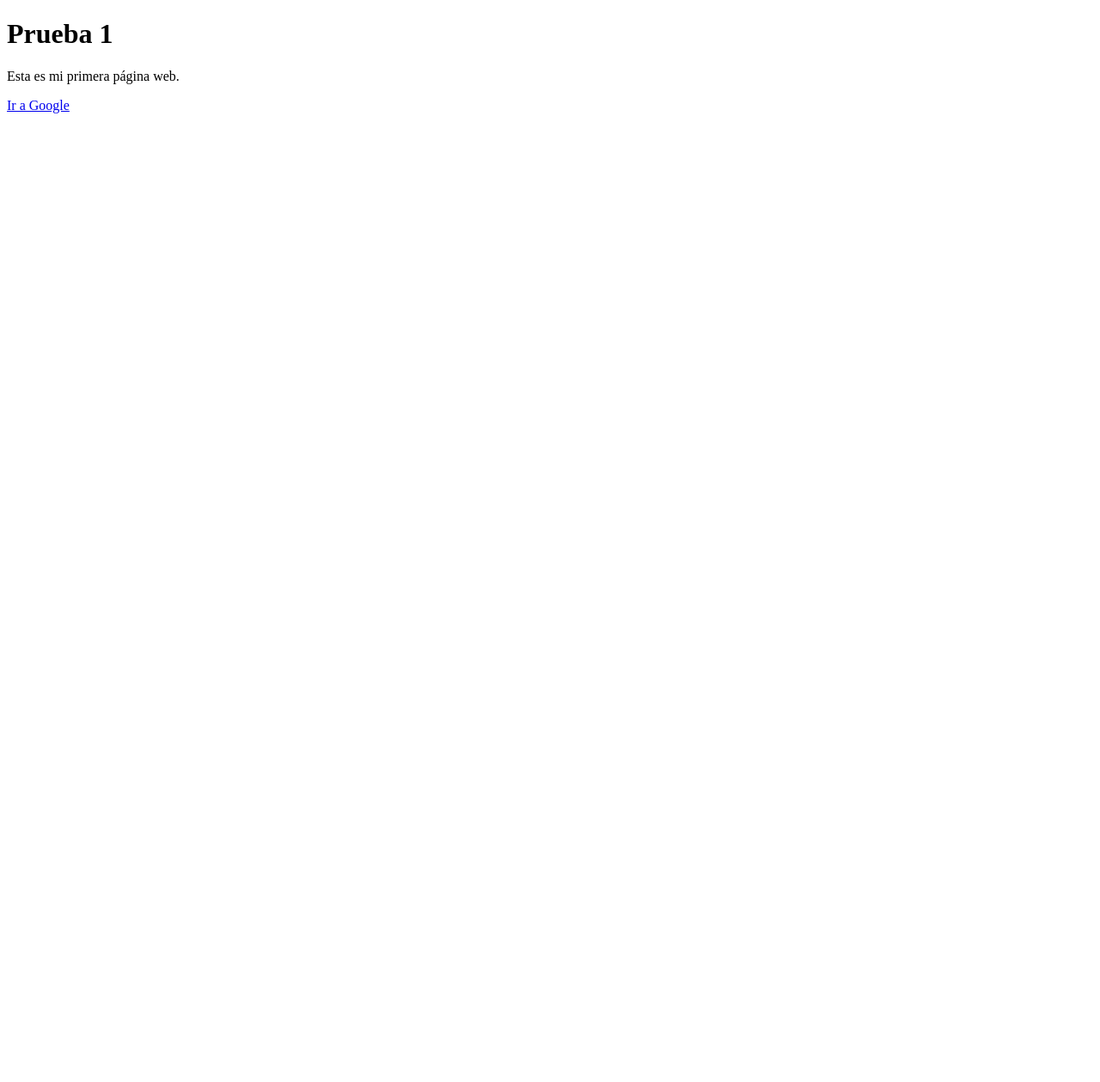
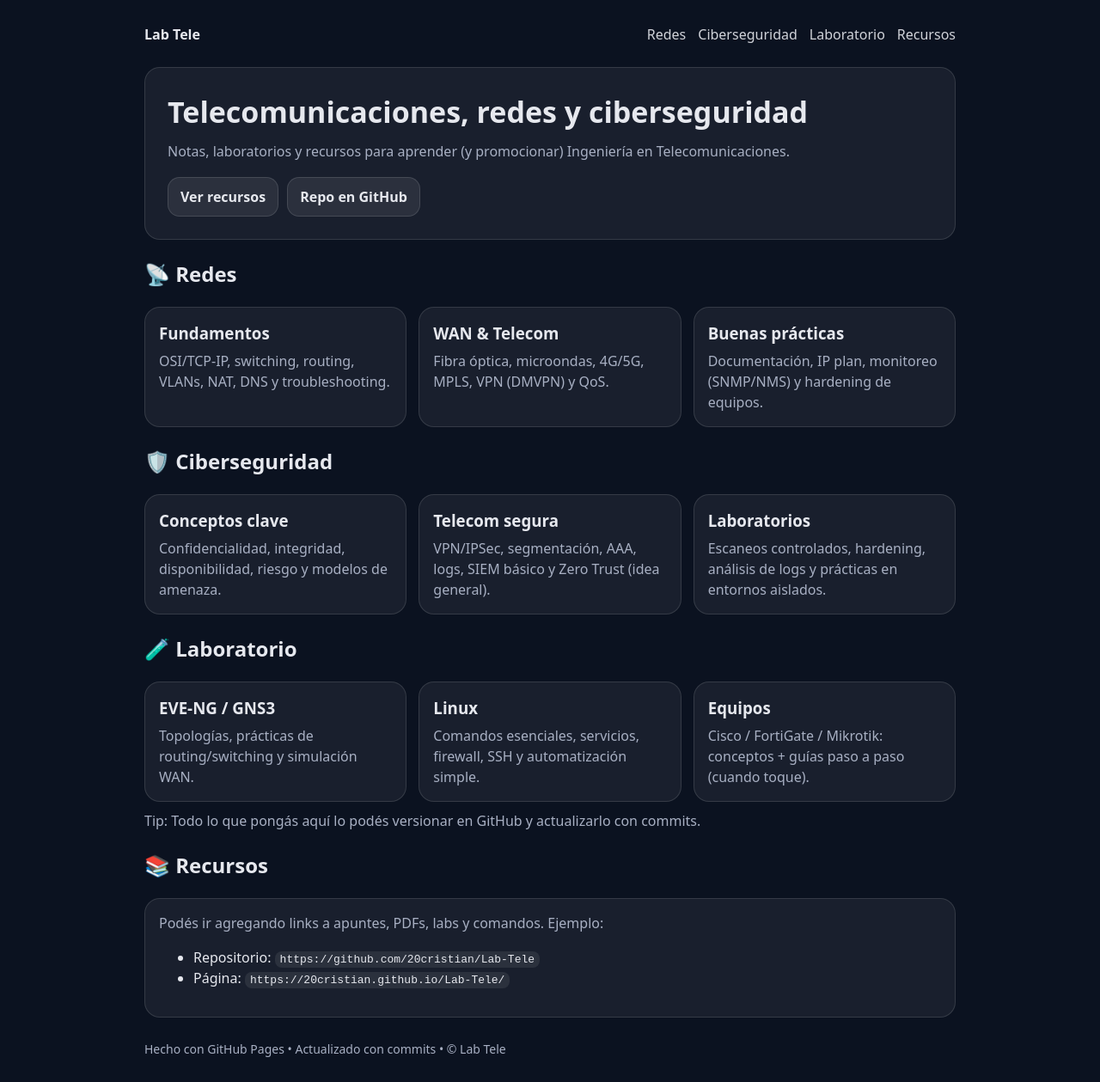
Before and after one commit to 20Cristian/Lab-Tele, a plain HTML site: page index.html in a window 1280 px wide. Shown: the whole page at 86% size. Before the commit the page ends 800 px from the top, so only its background shows below. Drawn offline with Linux system fonts and the light colour scheme.

Commit message:
index.html
segunda priueba

```diff
--- a/index.html
+++ b/index.html
@@ -3,12 +3,123 @@
 <head>
   <meta charset="utf-8" />
   <meta name="viewport" content="width=device-width, initial-scale=1" />
-  <title>Mi primera web</title>
+  <title>Lab Tele | Telecomunicaciones</title>
+  <style>
+    :root { --bg:#0b1220; --card:rgba(255,255,255,.06); --border:rgba(255,255,255,.12); --txt:#e6e8ee; --muted:#a8b0c3; }
+    *{box-sizing:border-box}
+    body{margin:0;font-family:system-ui,Arial,sans-serif;background:var(--bg);color:var(--txt);line-height:1.5}
+    a{color:inherit}
+    .wrap{max-width:1000px;margin:0 auto;padding:28px}
+    .nav{display:flex;gap:14px;align-items:center;justify-content:space-between}
+    .nav a{opacity:.9;text-decoration:none}
+    .nav a:hover{opacity:1;text-decoration:underline}
+    .hero{margin-top:26px;padding:26px;border:1px solid var(--border);border-radius:18px;background:var(--card)}
+    .hero h1{margin:0 0 8px;font-size:34px}
+    .hero p{margin:0 0 18px;color:var(--muted)}
+    .btns{display:flex;flex-wrap:wrap;gap:10px}
+    .btn{display:inline-block;padding:10px 14px;border-radius:14px;border:1px solid var(--border);background:rgba(255,255,255,.08);text-decoration:none;font-weight:600}
+    .btn:hover{background:rgba(255,255,255,.12)}
+    .grid{display:grid;grid-template-columns:repeat(auto-fit,minmax(240px,1fr));gap:14px;margin-top:16px}
+    .card{padding:16px;border:1px solid var(--border);border-radius:18px;background:var(--card)}
+    .card h3{margin:0 0 6px}
+    .card p{margin:0;color:var(--muted)}
+    .section{margin-top:22px}
+    .footer{margin-top:26px;color:var(--muted);font-size:14px}
+    code{background:rgba(255,255,255,.08);padding:2px 6px;border-radius:8px}
+  </style>
 </head>
 <body>
-  <h1> Prueba 1</h1>
-  <p>Esta es mi primera página web.</p>
+  <div class="wrap">
+    <div class="nav">
+      <div><strong>Lab Tele</strong></div>
+      <div style="display:flex;gap:14px;flex-wrap:wrap">
+        <a href="#redes">Redes</a>
+        <a href="#ciber">Ciberseguridad</a>
+        <a href="#lab">Laboratorio</a>
+        <a href="#recursos">Recursos</a>
+      </div>
+    </div>
 
-  <a href="https://www.google.com" target="_blank">Ir a Google</a>
+    <div class="hero">
+      <h1>Telecomunicaciones, redes y ciberseguridad</h1>
+      <p>Notas, laboratorios y recursos para aprender (y promocionar) Ingeniería en Telecomunicaciones.</p>
+      <div class="btns">
+        <a class="btn" href="#recursos">Ver recursos</a>
+        <a class="btn" href="https://github.com/20cristian/Lab-Tele" target="_blank" rel="noreferrer">Repo en GitHub</a>
+      </div>
+    </div>
+
+    <div class="section" id="redes">
+      <h2>📡 Redes</h2>
+      <div class="grid">
+        <div class="card">
+          <h3>Fundamentos</h3>
+          <p>OSI/TCP-IP, switching, routing, VLANs, NAT, DNS y troubleshooting.</p>
+        </div>
+        <div class="card">
+          <h3>WAN & Telecom</h3>
+          <p>Fibra óptica, microondas, 4G/5G, MPLS, VPN (DMVPN) y QoS.</p>
+        </div>
+        <div class="card">
+          <h3>Buenas prácticas</h3>
+          <p>Documentación, IP plan, monitoreo (SNMP/NMS) y hardening de equipos.</p>
+        </div>
+      </div>
+    </div>
+
+    <div class="section" id="ciber">
+      <h2>🛡️ Ciberseguridad</h2>
+      <div class="grid">
+        <div class="card">
+          <h3>Conceptos clave</h3>
+          <p>Confidencialidad, integridad, disponibilidad, riesgo y modelos de amenaza.</p>
+        </div>
+        <div class="card">
+          <h3>Telecom segura</h3>
+          <p>VPN/IPSec, segmentación, AAA, logs, SIEM básico y Zero Trust (idea general).</p>
+        </div>
+        <div class="card">
+          <h3>Laboratorios</h3>
+          <p>Escaneos controlados, hardening, análisis de logs y prácticas en entornos aislados.</p>
+        </div>
+      </div>
+    </div>
+
+    <div class="section" id="lab">
+      <h2>🧪 Laboratorio</h2>
+      <div class="grid">
+        <div class="card">
+          <h3>EVE-NG / GNS3</h3>
+          <p>Topologías, prácticas de routing/switching y simulación WAN.</p>
+        </div>
+        <div class="card">
+          <h3>Linux</h3>
+          <p>Comandos esenciales, servicios, firewall, SSH y automatización simple.</p>
+        </div>
+        <div class="card">
+          <h3>Equipos</h3>
+          <p>Cisco / FortiGate / Mikrotik: conceptos + guías paso a paso (cuando toque).</p>
+        </div>
+      </div>
+      <p style="color:var(--muted);margin-top:10px">
+        Tip: Todo lo que pongás aquí lo podés versionar en GitHub y actualizarlo con commits.
+      </p>
+    </div>
+
+    <div class="section" id="recursos">
+      <h2>📚 Recursos</h2>
+      <div class="card">
+        <p>Podés ir agregando links a apuntes, PDFs, labs y comandos. Ejemplo:</p>
+        <ul>
+          <li>Repositorio: <code>https://github.com/20cristian/Lab-Tele</code></li>
+          <li>Página: <code>https://20cristian.github.io/Lab-Tele/</code></li>
+        </ul>
+      </div>
+    </div>
+
+    <div class="footer">
+      Hecho con GitHub Pages • Actualizado con commits • © Lab Tele
+    </div>
+  </div>
 </body>
 </html>
```
